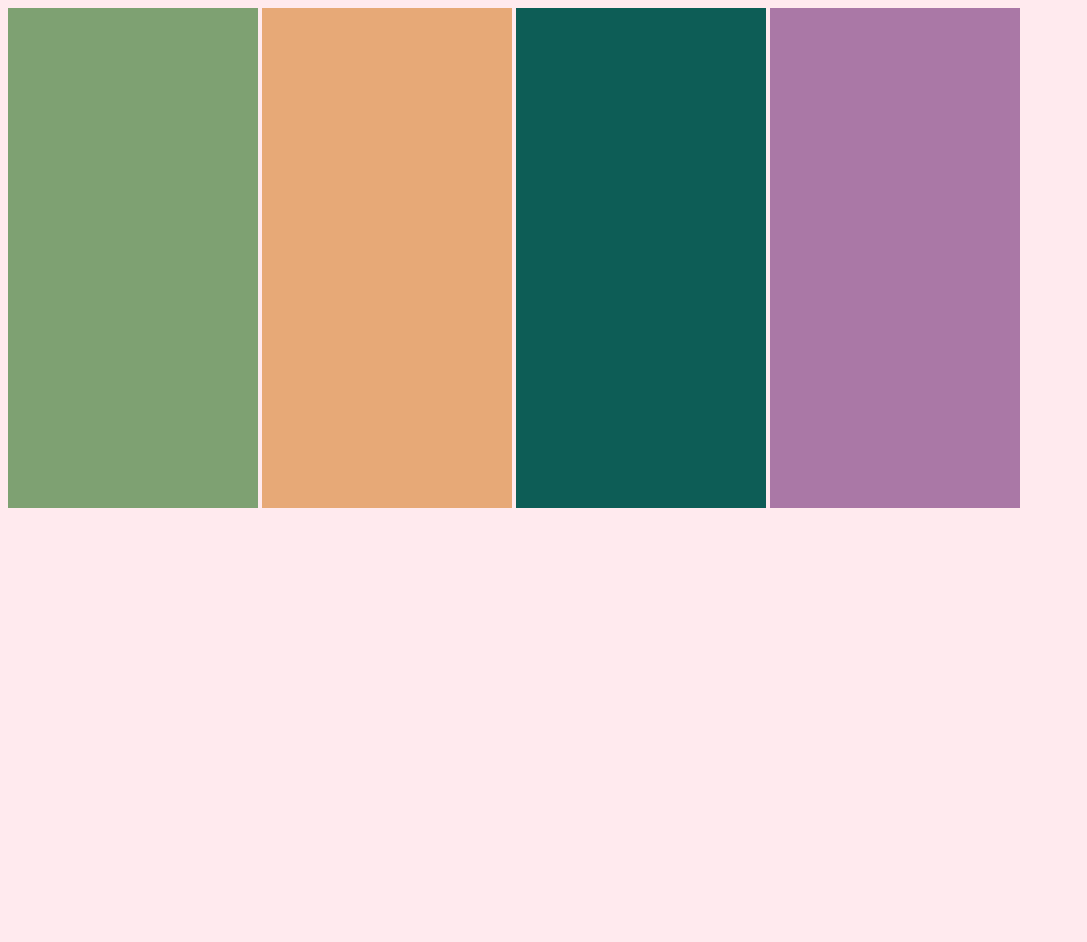
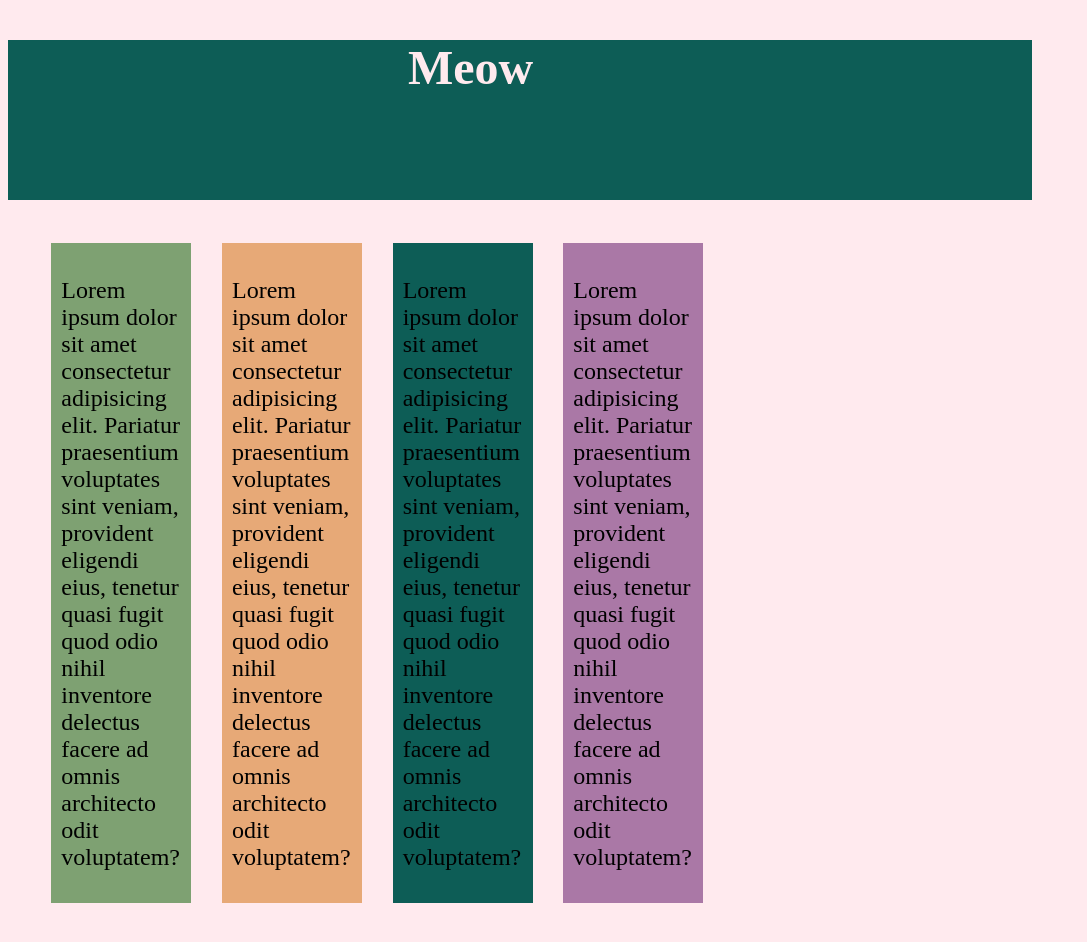
Before and after one commit to jacksonoviatt/weekFourAssigments, a plain HTML site: page index.html in a window 1280 px wide. Shown: the whole page, without its empty margins (0-1087 px from the left). Before the commit the page ends 800 px from the top, so only its background shows below. Drawn offline with Linux system fonts and the light colour scheme.

Commit message:
Added measurement units

```diff
--- a/css/style.css
+++ b/css/style.css
@@ -2,10 +2,32 @@ body {
     background-color: #FFEAEE;
 }
 
+.layout {
+    margin: 30px;
+    width: 800px;
+}
+
+header {
+    width: 80vw;
+    height: 20vh;
+    background-color: #0D5D56;
+}
+
+h1 {
+    font-size: 3rem;
+    color: #FFEAEE;
+    margin: 40px 400px 0px;
+}
+
+p {
+    font-size: 1.5em;
+}
 .layout div {
-    height: 500px;
-    width: 250px;
+    height: 80vh;
+    width: 15%;
     display: inline-block;
+    margin: 10pt;
+    padding: 10px;
 }
 
 #columnOne {
--- a/index.html
+++ b/index.html
@@ -8,11 +8,30 @@
     <link rel="stylesheet" href="css/style.css">
 </head>
 <body>
+    <header>
+        <h1>Meow</h1>
+    </header>
     <section class="layout">
-        <div id="columnOne"></div>
-        <div id="columnTwo"></div>
-        <div id="columnThree"></div>
-        <div id="columnFour"></div>
+        <div id="columnOne">
+            <p>
+                Lorem ipsum dolor sit amet consectetur adipisicing elit. Pariatur praesentium voluptates sint veniam, provident eligendi eius, tenetur quasi fugit quod odio nihil inventore delectus facere ad omnis architecto odit voluptatem?
+            </p>
+        </div>
+        <div id="columnTwo">
+            <p>
+                Lorem ipsum dolor sit amet consectetur adipisicing elit. Pariatur praesentium voluptates sint veniam, provident eligendi eius, tenetur quasi fugit quod odio nihil inventore delectus facere ad omnis architecto odit voluptatem?
+            </p>
+        </div>
+        <div id="columnThree">
+            <p>
+                Lorem ipsum dolor sit amet consectetur adipisicing elit. Pariatur praesentium voluptates sint veniam, provident eligendi eius, tenetur quasi fugit quod odio nihil inventore delectus facere ad omnis architecto odit voluptatem?
+            </p>
+        </div>
+        <div id="columnFour">
+            <p>
+                Lorem ipsum dolor sit amet consectetur adipisicing elit. Pariatur praesentium voluptates sint veniam, provident eligendi eius, tenetur quasi fugit quod odio nihil inventore delectus facere ad omnis architecto odit voluptatem?
+            </p>
+        </div>
     </section>
 </body>
 </html>
```
